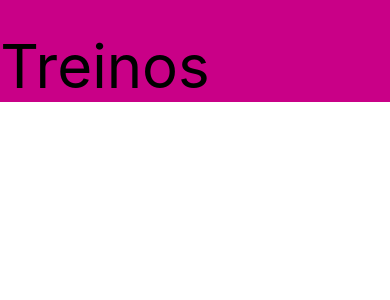
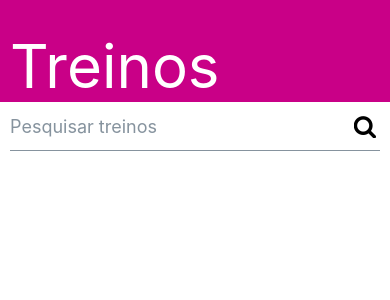
Before and after one commit to avoguga/gym-mobile-app, a React Native app: screen /home in a window 390 px wide. Shown: the top 300 px of the page. Built offline with nearby package versions, Linux system fonts and the light colour scheme; no server answers.

Commit message:
Dale consegui adicionar o pinch to zoom

```diff
--- a/babel.config.js
+++ b/babel.config.js
@@ -1,6 +1,7 @@
-module.exports = function(api) {
+module.exports = function (api) {
   api.cache(true);
   return {
-    presets: ['babel-preset-expo'],
+    presets: ["babel-preset-expo"],
+    plugins: ["react-native-reanimated/plugin"],
   };
 };
--- a/screens/ImgView/index.tsx
+++ b/screens/ImgView/index.tsx
@@ -1,11 +1,21 @@
+import React from "react";
 import { StyleSheet, Text, View, Image } from "react-native";
+import { ReactNativeZoomableView } from "@openspacelabs/react-native-zoomable-view";
 
 export default function ImgView({ route, navigation }: any) {
-
   return (
-    <View style={styles.container}>
-      <Image source={{ uri: route.params.cardElements.img }} style={styles.img} />
-    </View>
+    <ReactNativeZoomableView
+      maxZoom={4}
+      minZoom={1}
+      initialZoom={1}
+      bindToBorders={true}
+      style={styles.container}
+    >
+      <Image
+        source={{ uri: route.params.cardElements.img }}
+        style={styles.img}
+      />
+    </ReactNativeZoomableView>
   );
 }
 
@@ -17,8 +27,8 @@ const styles = StyleSheet.create({
     justifyContent: "center",
   },
   img: {
-    width: 700,
-    height: 340,
+    width: "100%",
+    height: "100%",
     resizeMode: "stretch",
   },
 });
--- a/screens/home/index.tsx
+++ b/screens/home/index.tsx
@@ -1,11 +1,19 @@
 import { StatusBar } from "expo-status-bar";
 import { StyleSheet, Text, View, Image, FlatList } from "react-native";
-import { getStorage, ref, listAll, getDownloadURL, deleteObject  } from "firebase/storage";
+import {
+  getStorage,
+  ref,
+  listAll,
+  getDownloadURL,
+  deleteObject,
+} from "firebase/storage";
 import { app } from "../../firebaseConfig";
 import { useEffect, useState } from "react";
 import ImgCard from "../../components/ImgCard";
 import * as ScreenOrientation from "expo-screen-orientation";
 import { useNavigation } from "@react-navigation/native";
+import { Input } from "@rneui/themed";
+import { Icon } from "@rneui/base";
 
 export default function HomeScreen() {
   const navigate = useNavigation<any>();
@@ -13,6 +21,7 @@ export default function HomeScreen() {
   const [img, setImg]: any = useState();
   const [imgName, setImgName] = useState([""]);
   const [orientationIsLandscape, setOrientation] = useState(false);
+  const [searchText, setSearchText] = useState("");
 
   const storage = getStorage(app);
   const storageRef = ref(storage, `workouts/`);
@@ -38,7 +47,7 @@ export default function HomeScreen() {
   const handleDelete = (objectRef: any) => {
     deleteObject(objectRef)
       .then(() => {
-        console.log('Object deleted successfully');
+        console.log("Object deleted successfully");
         atualizar();
       })
       .catch((error) => {
@@ -84,14 +93,32 @@ export default function HomeScreen() {
     return unsubscribe;
   }, [navigate]);
 
+  const filteredData = data.filter((item: any) =>
+    item.name.toLowerCase().includes(searchText.toLowerCase())
+  );
+
   return (
     <View style={styles.container}>
-      <View style={{backgroundColor: "#c90087"}}>
-        <Text style={{ fontSize: 60, marginRight: 180, marginTop: 30 }}>
+      <View style={{ backgroundColor: "#c90087", width: "100%" }}>
+        <Text
+          style={{ fontSize: 60, marginTop: 30, marginLeft: 10, color: "#fff" }}
+        >
           Treinos
         </Text>
       </View>
-      <FlatList data={data} renderItem={renderItem} />
+      <Input
+        placeholder="Pesquisar treinos"
+        onChangeText={(text) => setSearchText(text)}
+        rightIcon={
+          <Icon
+            name="search"
+            type="font-awesome"
+            size={24}
+            color="black"
+          />
+        }
+      />
+      <FlatList data={filteredData} renderItem={renderItem} />
       <StatusBar style="auto" />
     </View>
   );
--- a/tsconfig.json
+++ b/tsconfig.json
@@ -1,6 +1,7 @@
 {
   "extends": "expo/tsconfig.base",
   "compilerOptions": {
+    "jsx": "react",
     "strict": true
   }
 }
```
Also changed, not shown: package.json (+11 -7 lines), 1 other file (tests, documents, lock files or other folders).
